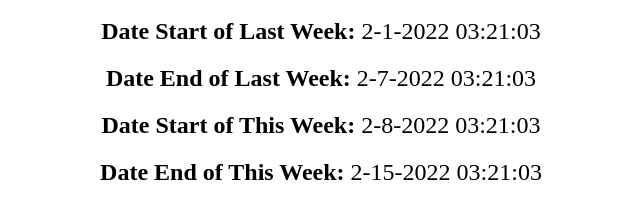
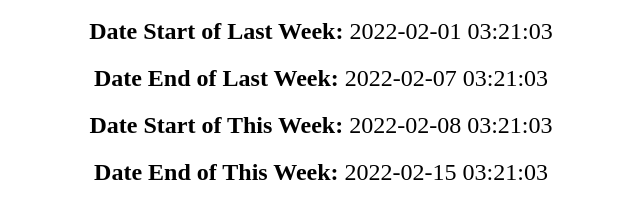
Before and after one commit to kjckangleon/date-counter, a plain HTML site: page index.html in a window 1280 px wide. Shown: the whole page, without its empty margins (319-959 px from the left). Drawn offline with Linux system fonts and the light colour scheme.

Commit message:
Change date format for easy copy paste

```diff
--- a/index.html
+++ b/index.html
@@ -46,7 +46,7 @@
     }, 1000);
 
     function formatTime(value) {
-      let formattedTime = `${value.toLocaleDateString().replaceAll('/','-')} ${value.toTimeString()}`;
+      let formattedTime = `${value.toLocaleDateString('fr-CA').replaceAll('/','-')} ${value.toTimeString()}`;
       let spltValue = formattedTime.split(' ');
 
       return `${spltValue[0]} ${spltValue[1]}`;
```
